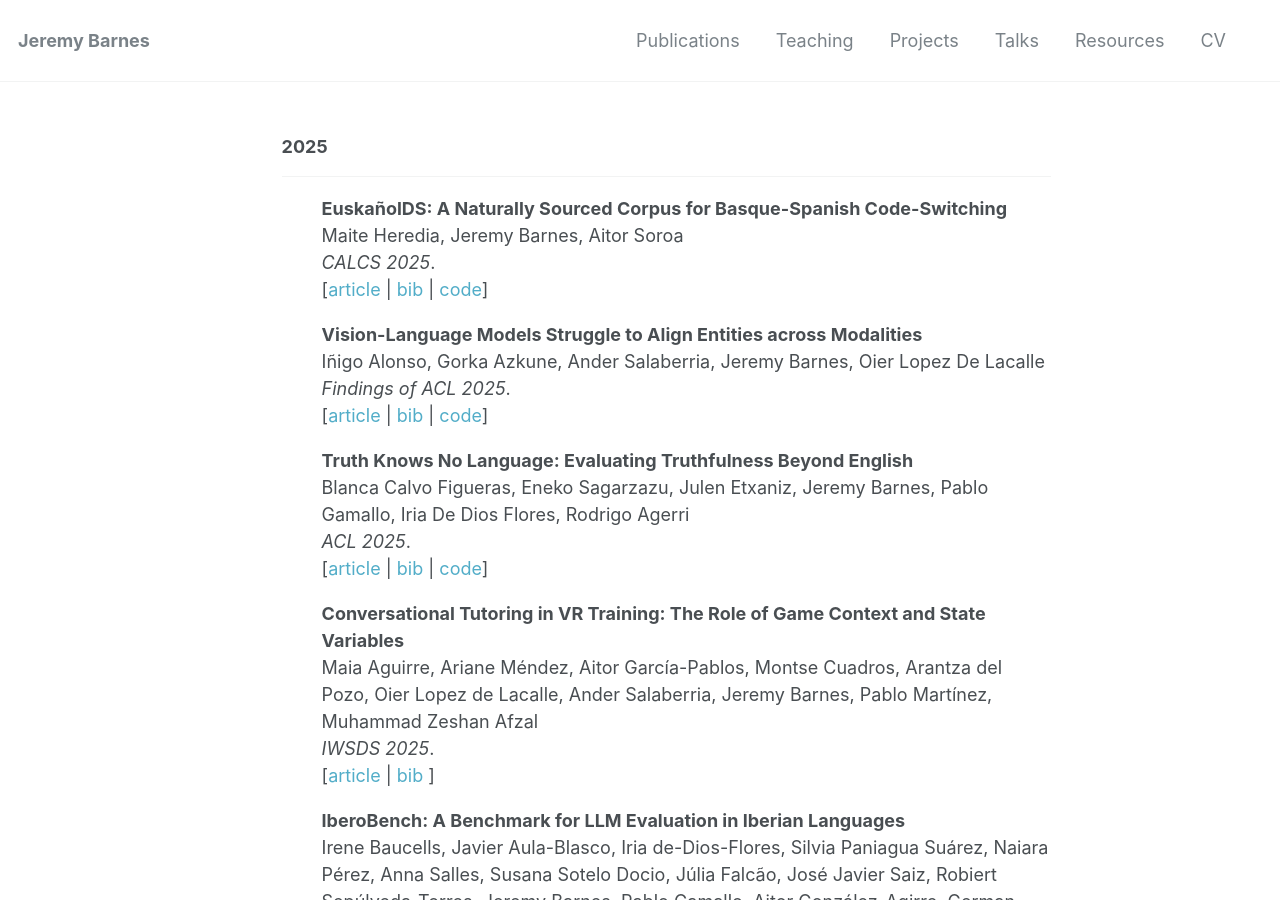
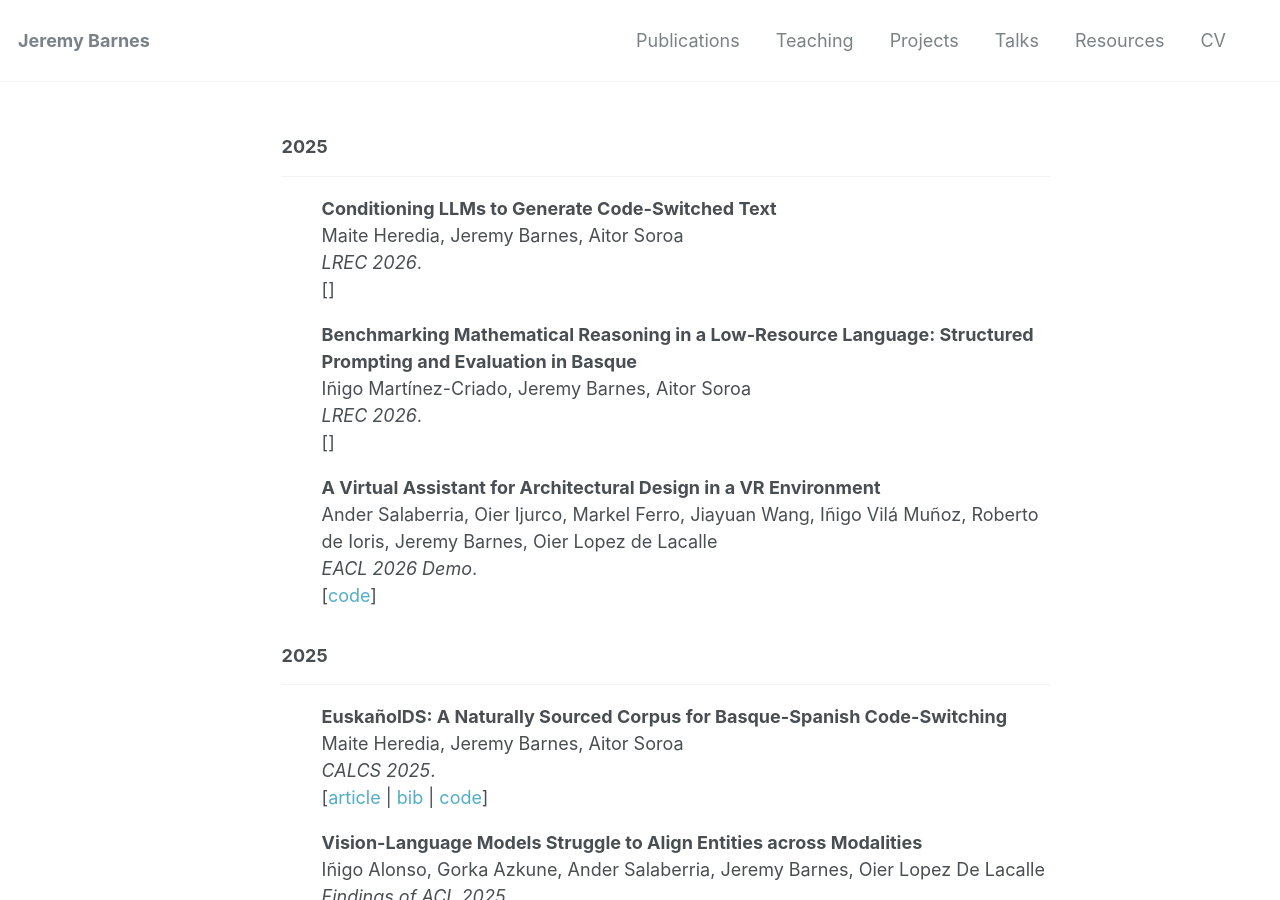
Before and after one commit to jerbarnes/jerbarnes.github.io, a Jekyll site: the page built from publications/index.html, in a window 1280 px wide and 900 px high. Built offline with Jekyll 4.4.1, drawn with Linux system fonts in a browser that asks for light colours.

Commit message:
small update

```diff
--- a/_config.yml
+++ b/_config.yml
@@ -81,9 +81,9 @@ author:
   avatar           : "/assets/images/pic2.jpg"
   bio              : "Assistant Professor, EHU/UPV"
   location         : # "Stuagard"
-  email            : jeremycb (at) ifi (dot) uio (dot) no
+  email            : jeremy.barnes (at) ehu (dot) eus
   uri              :
-  bitbucket        : "jbarnesspain"
+  bitbucket        :
   codepen          :
   dribbble         :
   flickr           :
--- a/cv/index.html
+++ b/cv/index.html
@@ -14,7 +14,7 @@ font:
 <ul>
 
 	<strong>Assistant Professor (2021-current)</strong><p>
-		<a href="http://ixa.si.ehu.es/"> IXA Group</a> at the <a href="https://www.ehu.eus/en/en-home"> University of the Basque Country EHU/UPV</a><br><br>
+		<a href="https://www.hitz.eus/"> HiTZ center</a> at the <a href="https://www.ehu.eus/en/en-home"> University of the Basque Country EHU/UPV</a><br><br>
 
 	<strong>Postdoctoral Fellowship (2018-2021)</strong><br>
 		<a href="https://www.mn.uio.no/ifi/english/research/groups/ltg/"> Language Technology Group</a> at the <a href="https://www.uio.no/"> University of Oslo</a>
--- a/publications/index.html
+++ b/publications/index.html
@@ -5,6 +5,38 @@ title: Selected Publications
 
 <article class="page">
 <div class="blurb">
+
+<h3> 2025 </h3><hr>
+
+
+<ul>
+        <strong>
+            Conditioning LLMs to Generate Code-Switched Text
+        </strong><br>
+        Maite Heredia, Jeremy Barnes, Aitor Soroa<br>
+        <i>LREC 2026</i>.<br>
+        []
+</ul>
+
+<ul>
+        <strong>
+            Benchmarking Mathematical Reasoning in a Low-Resource Language: Structured Prompting and Evaluation in Basque
+        </strong><br>
+        Iñigo Martínez-Criado, Jeremy Barnes, Aitor Soroa<br>
+        <i>LREC 2026</i>.<br>
+        []
+</ul>
+
+
+<ul>
+        <strong>
+            A Virtual Assistant for Architectural Design in a VR Environment
+        </strong><br>
+        Ander Salaberria, Oier Ijurco, Markel Ferro, Jiayuan Wang, Iñigo Vilá Muñoz, Roberto de Ioris, Jeremy Barnes, Oier Lopez de Lacalle <br>
+        <i>EACL 2026 Demo</i>.<br>
+        [<a href="https://github.com/salanueva/vr-arch">code</a>]
+</ul>
+
 
 
 <h3> 2025 </h3><hr>
```
